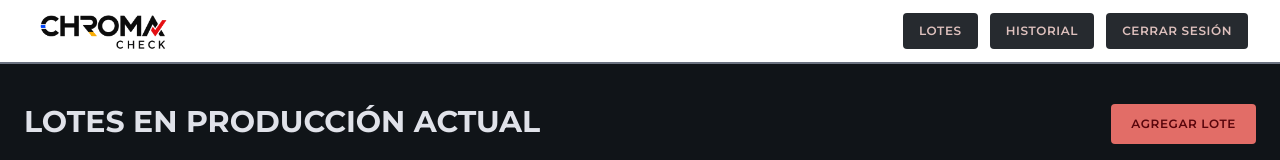
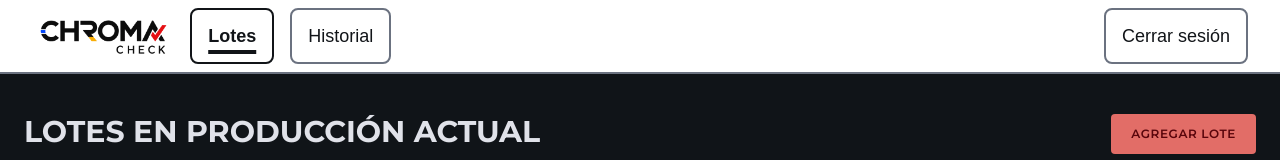
Before and after one commit to michaelarias25/ChromaCheck, a Next.js app: page / in a window 1280 px wide. Shown: the top 160 px of the page. Built offline with nearby package versions, Linux system fonts and the light colour scheme; no server answers; the database is empty; a web font is replaced by a local one.

Commit message:
feat(ui): rediseñar el encabezado y la navegación con enlaces de 56 px y el enlace actual marcado

```diff
--- a/app/componentes/BotonCerrarSesion.tsx
+++ b/app/componentes/BotonCerrarSesion.tsx
@@ -1,10 +1,12 @@
 'use client';
 
-import { useRouter } from 'next/navigation';
+import { usePathname, useRouter } from 'next/navigation';
+import { CLASES_ELEMENTO_ENCABEZADO } from './Navegacion';
 
-// Cierra la sesión y vuelve a la pantalla de login
+// Cierra la sesión y vuelve a la pantalla de login. En /login no se muestra
 export default function BotonCerrarSesion() {
   const router = useRouter();
+  const ruta = usePathname();
 
   async function cerrarSesion() {
     await fetch('/api/auth/logout', { method: 'POST' });
@@ -12,12 +14,10 @@ export default function BotonCerrarSesion() {
     router.refresh();
   }
 
+  if (ruta === '/login') return null;
+
   return (
-    <button
-      type="button"
-      onClick={cerrarSesion}
-      className="px-4 h-9 bg-surface-container-high text-on-surface-variant flex items-center justify-center rounded font-headline text-xs uppercase tracking-wider transition hover:opacity-90"
-    >
+    <button type="button" onClick={cerrarSesion} className={CLASES_ELEMENTO_ENCABEZADO}>
       Cerrar sesión
     </button>
   );
--- /dev/null
+++ b/app/componentes/Navegacion.tsx
@@ -0,0 +1,46 @@
+'use client';
+
+import Link from 'next/link';
+import { usePathname } from 'next/navigation';
+
+// Aspecto de los elementos del encabezado: 56 px de alto, 18 px, sin mayúsculas sostenidas
+export const CLASES_ELEMENTO_ENCABEZADO =
+  'inline-flex h-14 items-center justify-center rounded-lg border-2 border-borde px-4 text-lg text-texto transition hover:border-texto focus-visible:outline-4 focus-visible:outline-offset-3 focus-visible:outline-accion';
+
+const ENLACES = [
+  { destino: '/', texto: 'Lotes' },
+  { destino: '/historial', texto: 'Historial' },
+];
+
+// La pantalla del lote cuelga de "Lotes"; no hay más niveles
+function esEnlaceActual(destino: string, ruta: string) {
+  if (destino === '/') return ruta === '/' || ruta.startsWith('/lotes');
+  return ruta.startsWith(destino);
+}
+
+// "Lotes" (inicio) e "Historial" (secundario). En /login no hay navegación: sin sesión no lleva a ningún lado
+export default function Navegacion() {
+  const ruta = usePathname();
+  if (ruta === '/login') return null;
+
+  return (
+    <nav aria-label="Principal" className="flex flex-wrap items-center gap-4">
+      {ENLACES.map(({ destino, texto }) => {
+        const esActual = esEnlaceActual(destino, ruta);
+        return (
+          <Link
+            key={destino}
+            href={destino}
+            aria-current={esActual ? 'page' : undefined}
+            // El enlace actual se marca con subrayado de 4 px y negrita, no solo con color
+            className={`${CLASES_ELEMENTO_ENCABEZADO} ${
+              esActual ? 'border-texto font-bold underline decoration-4 underline-offset-8' : ''
+            }`}
+          >
+            {texto}
+          </Link>
+        );
+      })}
+    </nav>
+  );
+}
--- a/app/layout.tsx
+++ b/app/layout.tsx
@@ -3,8 +3,8 @@ import { Atkinson_Hyperlegible_Next, Inter, Montserrat } from 'next/font/google'
 import { cookies } from 'next/headers';
 import './globals.css';
 import Image from 'next/image';
-import Link from 'next/link';
 import BotonCerrarSesion from './componentes/BotonCerrarSesion';
+import Navegacion from './componentes/Navegacion';
 
 // Fuente de identidad-visual.md: 400 para texto, 700 para títulos y botones
 const atkinson = Atkinson_Hyperlegible_Next({
@@ -41,7 +41,8 @@ export default async function PlantillaPrincipal({ children }: LayoutProps<'/'>)
       className={`${atkinson.variable} ${inter.variable} ${montserrat.variable} h-full antialiased`}
     >
       <body className="min-h-full flex flex-col">
-        <header className="h-16 px-8 flex items-center justify-between border-b-2 border-borde bg-encabezado">
+        {/* Con flex-wrap los controles bajan de línea en una pantalla angosta, sin desplazamiento horizontal */}
+        <header className="flex flex-wrap items-center gap-4 border-b-2 border-borde bg-encabezado px-4 py-2 text-texto sm:px-8">
           {/* Los dos logos están en el HTML y el CSS muestra el del tema: el cambio no recarga la página */}
           <div className="flex items-center h-10 w-auto">
             <Image
@@ -62,23 +63,12 @@ export default async function PlantillaPrincipal({ children }: LayoutProps<'/'>)
             />
           </div>
 
-          <nav className="flex items-center gap-3">
-            <Link
-              href="/"
-              className="px-4 h-9 bg-surface-container-high text-on-surface-variant flex items-center justify-center rounded font-headline text-xs uppercase tracking-wider transition hover:bg-surface-container-highest"
-            >
-              Lotes
-            </Link>
+          <Navegacion />
 
-            <Link
-              href="/historial"
-              className="px-4 h-9 bg-surface-container-high text-on-surface-variant flex items-center justify-center rounded font-headline text-xs uppercase tracking-wider transition hover:opacity-90"
-            >
-              Historial
-            </Link>
-
+          {/* "Cerrar sesión" va a la derecha, separado de la navegación */}
+          <div className="ml-auto flex flex-wrap items-center gap-4">
             <BotonCerrarSesion />
-          </nav>
+          </div>
         </header>
         {children}
       </body>
--- a/app/lotes/[id]/page.tsx
+++ b/app/lotes/[id]/page.tsx
@@ -1,3 +1,4 @@
+import Link from 'next/link';
 import { notFound } from 'next/navigation';
 import ControlCaptura from '@/app/componentes/ControlCaptura';
 import InsigniaResultado from '@/app/componentes/InsigniaResultado';
@@ -30,6 +31,12 @@ export default async function PaginaLote({ params }: PageProps<'/lotes/[id]'>) {
     <main className="min-h-screen bg-surface text-on-surface">
       <section className="max-w-6xl mx-auto px-6 py-10 space-y-6">
         <div>
+          <Link
+            href="/"
+            className="inline-flex h-14 items-center text-lg underline underline-offset-4 focus-visible:outline-4 focus-visible:outline-offset-3 focus-visible:outline-accion"
+          >
+            ← Volver a lotes
+          </Link>
           <h1 className="font-headline text-3xl font-bold uppercase">Lote {lote.codigo}</h1>
           <span className="text-on-surface-variant text-sm uppercase">{lote.estado}</span>
         </div>
```
Also changed, not shown: 2 other files (tests, documents, lock files or other folders).
